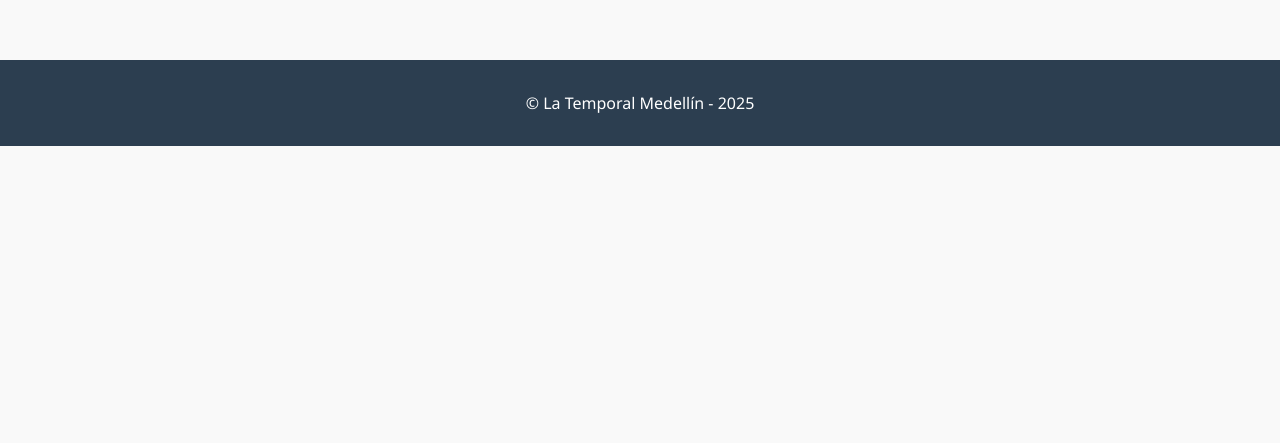
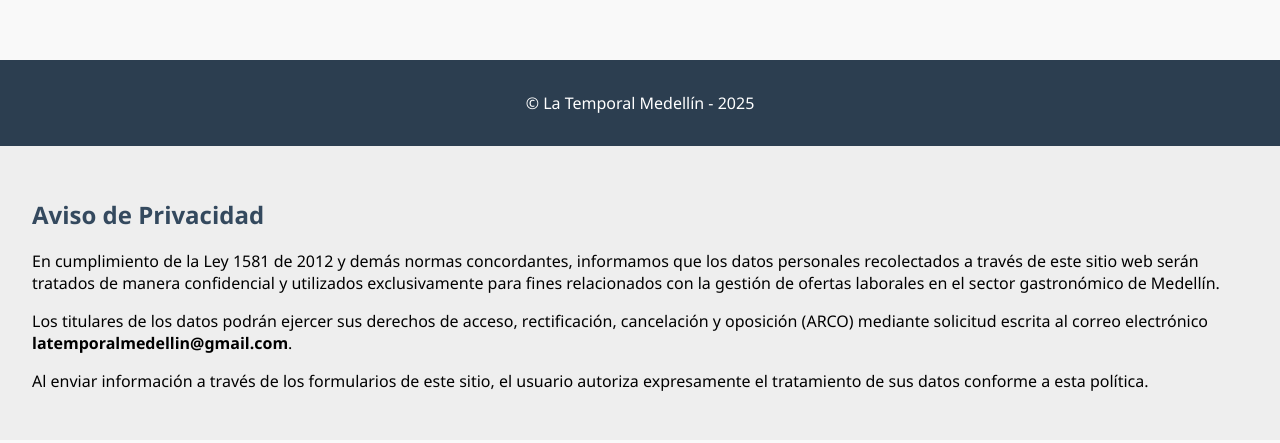
Before and after one commit to vascoalexander37-cell/la-temporal-Medell-n-, a plain HTML site: page index.html in a window 1280 px wide. Shown: the part 1592-2035 px from the top of the page. Before the commit the page ends 1738 px from the top, so only its background shows below. Drawn offline with Linux system fonts and the light colour scheme.

Commit message:
Update index.html

```diff
--- a/index.html
+++ b/index.html
@@ -26,6 +26,17 @@
 
   <footer>
     <p>© La Temporal Medellín - 2025</p>
-  </footer>
+  </footer> <section style="padding: 2em; background-color: #eeeeee;">
+  <h2>Aviso de Privacidad</h2>
+  <p>
+    En cumplimiento de la Ley 1581 de 2012 y demás normas concordantes, informamos que los datos personales recolectados a través de este sitio web serán tratados de manera confidencial y utilizados exclusivamente para fines relacionados con la gestión de ofertas laborales en el sector gastronómico de Medellín.
+  </p>
+  <p>
+    Los titulares de los datos podrán ejercer sus derechos de acceso, rectificación, cancelación y oposición (ARCO) mediante solicitud escrita al correo electrónico <strong>latemporalmedellin@gmail.com</strong>.
+  </p>
+  <p>
+    Al enviar información a través de los formularios de este sitio, el usuario autoriza expresamente el tratamiento de sus datos conforme a esta política.
+  </p>
+</section>
 </body>
 </html>
```
